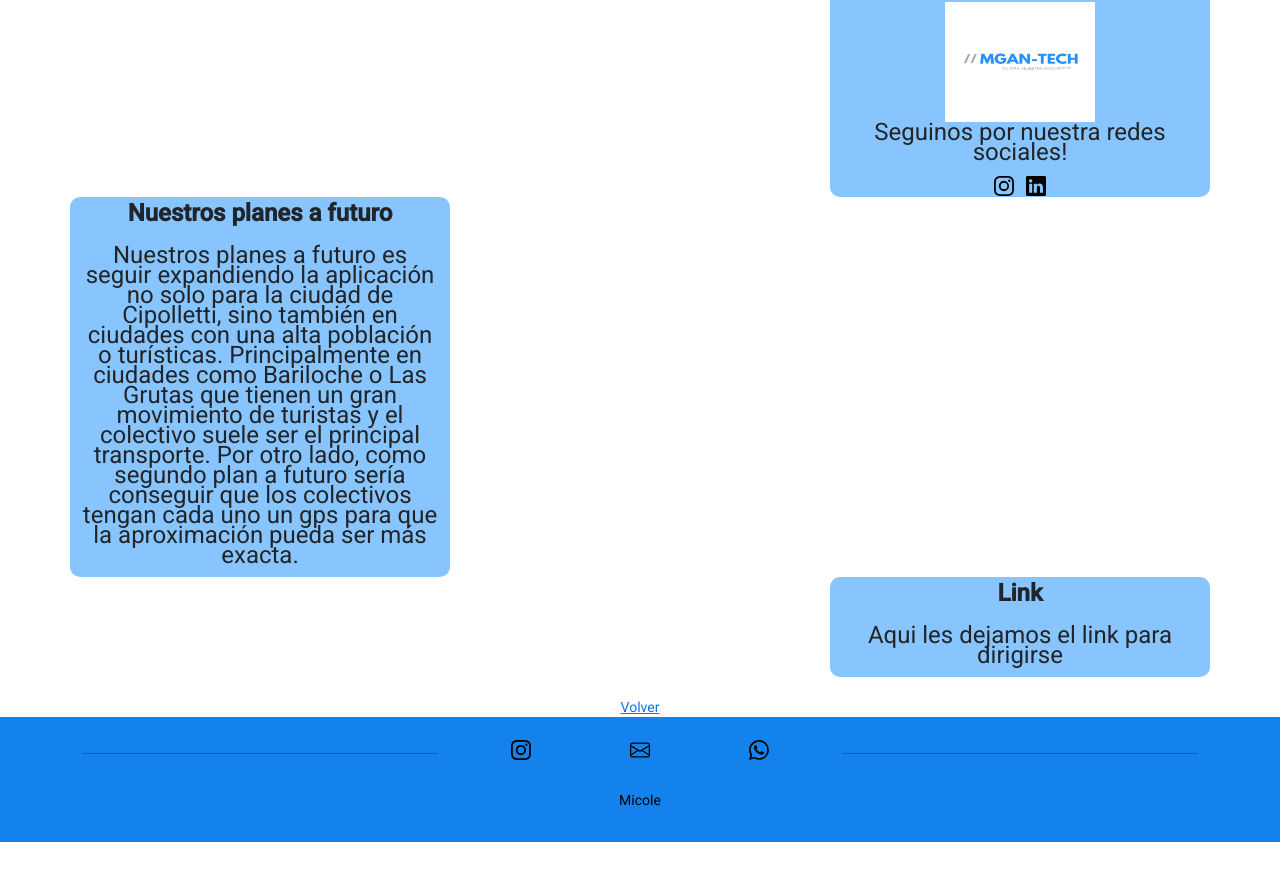
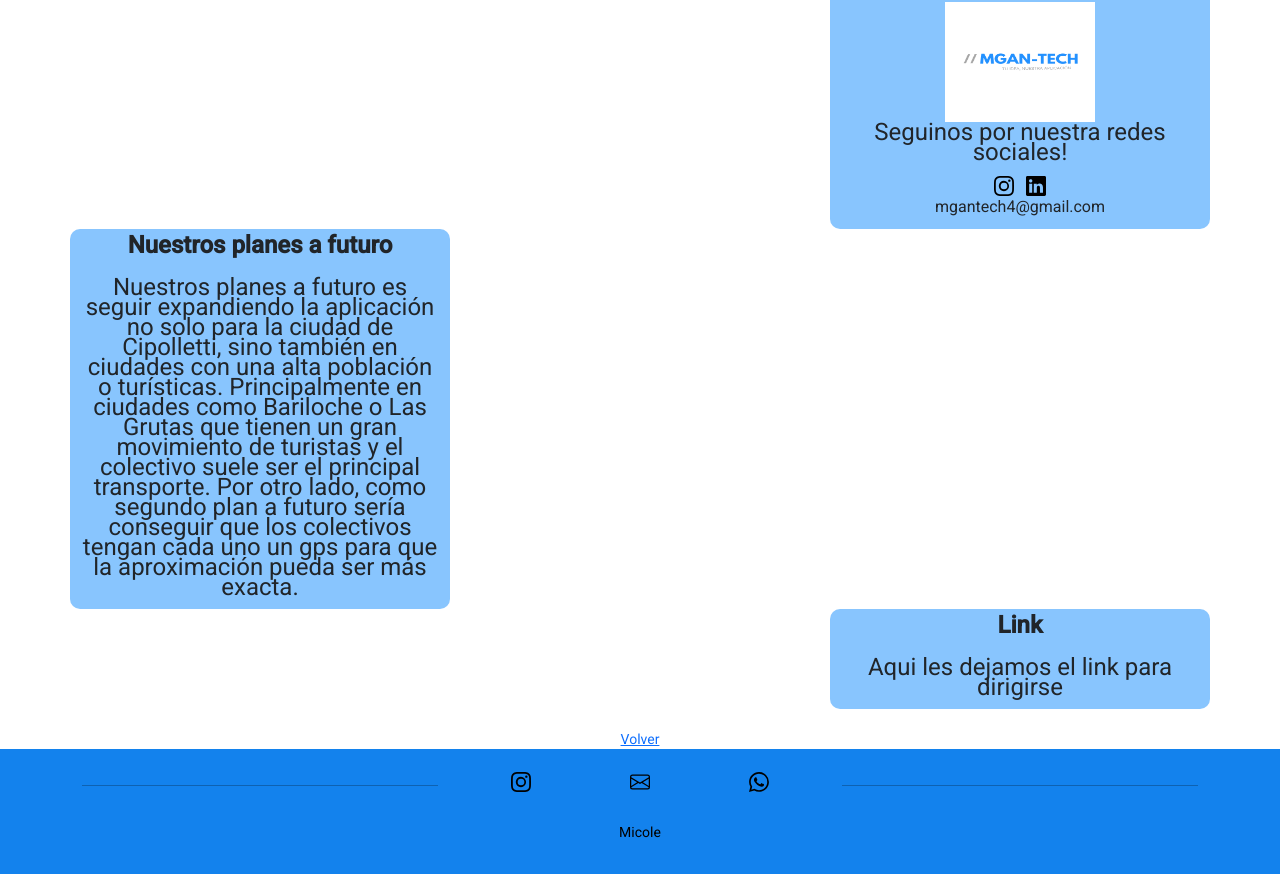
Before and after one commit to luci0310/micole-web, an Angular app: page / in a window 1280 px wide. Shown: the part 1238-2112 px from the top of the page. Before the commit the page ends 2080 px from the top, so only its background shows below. Built offline with nearby package versions, Linux system fonts and the light colour scheme.

Commit message:
subo nuestro email

```diff
--- a/src/app/modules/inicio/pages/pages.component.html
+++ b/src/app/modules/inicio/pages/pages.component.html
@@ -43,7 +43,7 @@
               </button>
             </a>
             <br>
-
+            <p style="font-size: medium;">mgantech4@gmail.com</p>
         </div>
     </div>
     <div class="row justify-content-start" id="Futuro">
```
